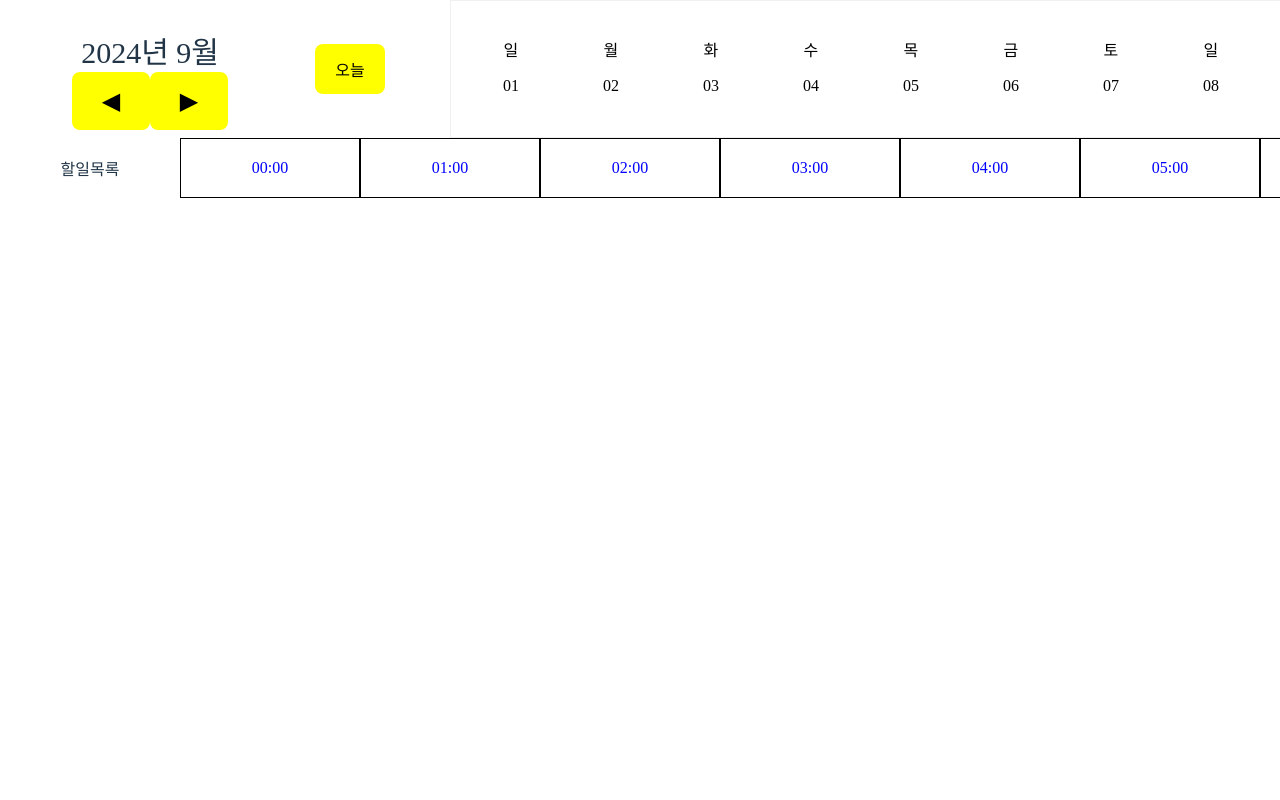
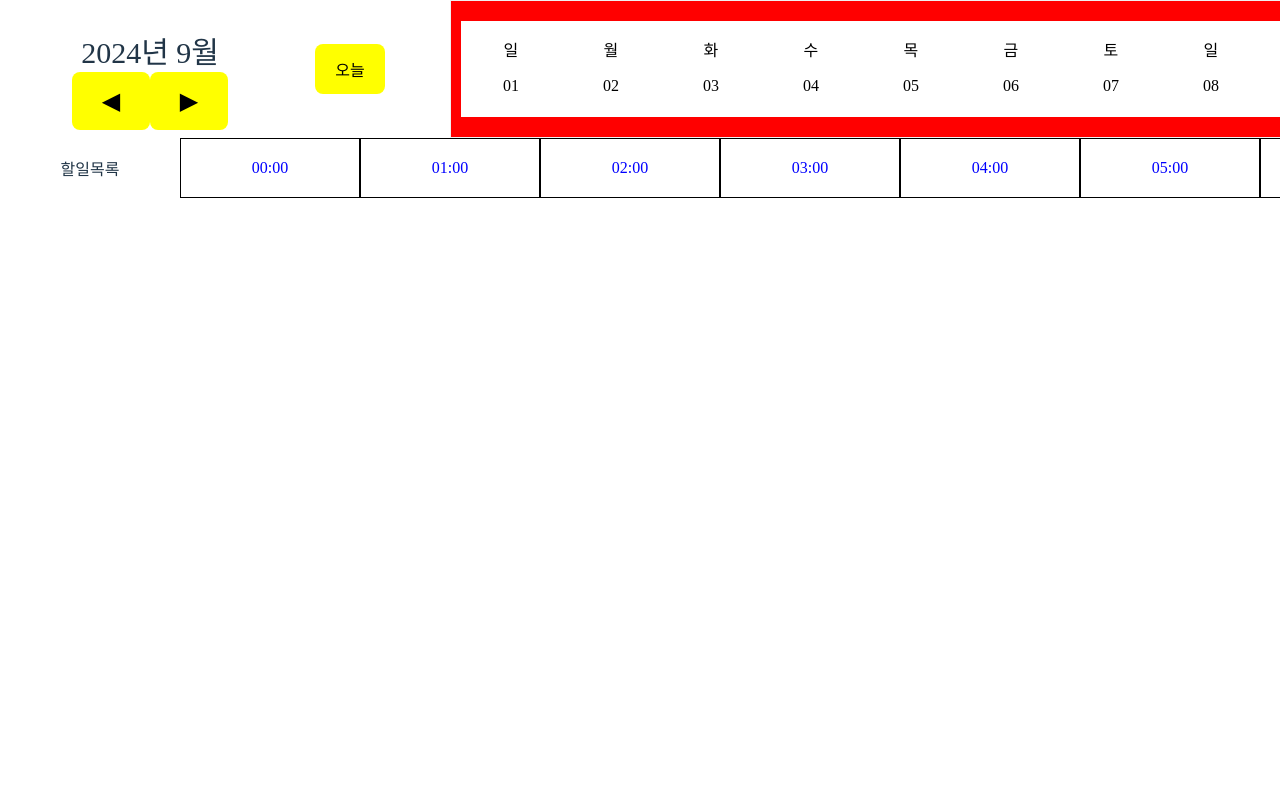
Before and after one commit to JayJHFE/React-Scheduler, a React (Vite) app in the folder PortFolio-vite/: page /scheduler in a window 1280 px wide. Shown: the top 800 px of the page. Built offline with nearby package versions, Linux system fonts and the light colour scheme.

Commit message:
chore:캘린더css수정

```diff
--- a/PortFolio-vite/src/components/scheduler/calendar/index.tsx
+++ b/PortFolio-vite/src/components/scheduler/calendar/index.tsx
@@ -116,28 +116,6 @@ function Calendar() {
     }
   }, [today, currentYear, currentMonth]);
 
-  // useEffect(() => {
-  //   if (today && todayRef.current && calendarContainerRef.current) {
-  //     const todayElement = todayRef.current;
-  //     const calendarContainer = calendarContainerRef.current;
-
-  //     // 부모의 중앙 위치 계산
-  //     const containerWidth = calendarContainer.offsetWidth;
-  //     const todayElementLeft = todayElement.offsetLeft;
-  //     const todayElementWidth = todayElement.offsetWidth;
-
-  //     // 오늘 날짜가 부모 div의 중앙에 오도록 스크롤 위치 계산
-  //     const scrollPosition =
-  //       todayElementLeft - containerWidth / 2 + todayElementWidth / 2 - 400;
-
-  //     // 수동으로 스크롤 설정
-  //     calendarContainer.scrollTo({
-  //       left: scrollPosition,
-  //       behavior: "smooth",
-  //     });
-  //   }
-  // }, [today]);
-
   return (
     <div
       style={{
@@ -182,7 +160,7 @@ function Calendar() {
 
       <div
         ref={calendarContainerRef}
-        style={{ overflow: "auto", width: "1000px" }}
+        style={{ overflow: "auto", width: "1000px", backgroundColor: "blue" }}
       >
         <S.rowScheduler>
           {selectedDate?.map((day, idx) => (
--- a/PortFolio-vite/src/css/scheduler.ts
+++ b/PortFolio-vite/src/css/scheduler.ts
@@ -9,4 +9,5 @@ export const rowScheduler = styled.div`
   width:1920px;
   box-shadow: 2px 2px 7.5px 0px rgba
   overflow: auto;
+  background-color: red;
 `;
```
